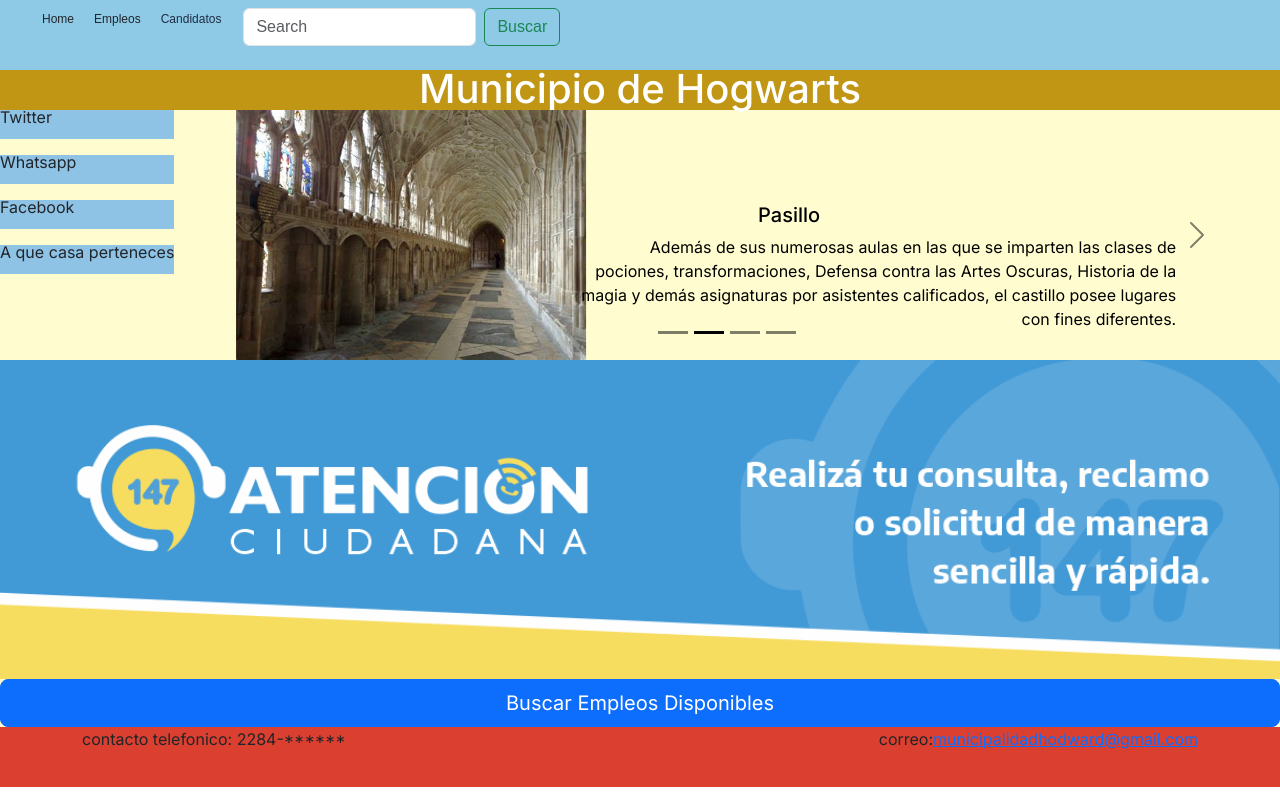
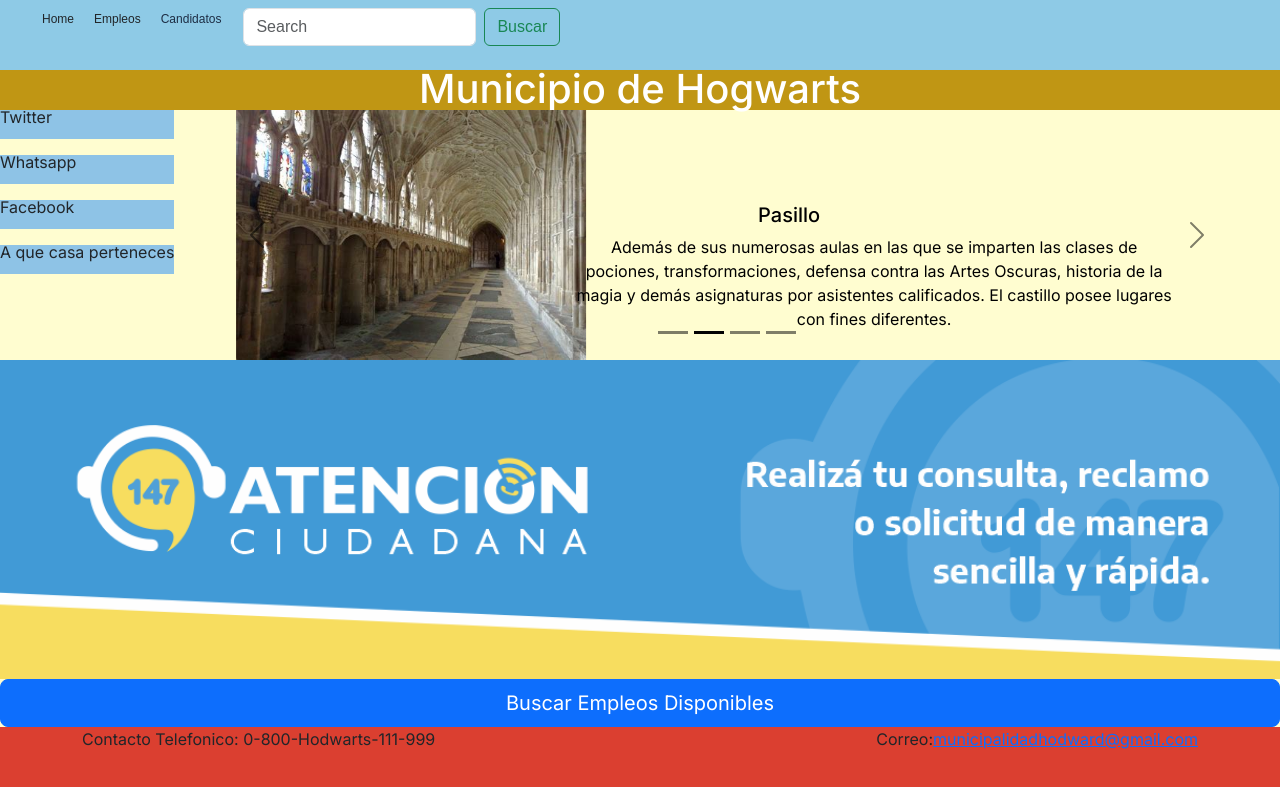
Before and after one commit to CarlosEC29/pag-municipio, a Next.js app: page / in a window 1280 px wide. Built offline with nearby package versions, Linux system fonts and the light colour scheme.

Commit message:
correcion del footer general

```diff
--- a/src/app/(componentes)/generales/footer.tsx
+++ b/src/app/(componentes)/generales/footer.tsx
@@ -5,8 +5,8 @@
   return (
     <footer className="finpagina">{/*le agrego el css */}
       <div className="container">
-        <p className="float-start"> contacto telefonico: 2284-****** </p>
-        <p className="float-end">correo:<a className="link-opacity-50-hover"
+        <p className="float-start"> Contacto Telefonico: 0-800-Hodwarts-111-999 </p>
+        <p className="float-end">Correo:<a className="link-opacity-50-hover"
           href="" target="blank">municipalidadhodward@gmail.com</a></p>{/*al correo lo hago un boton link */}
       </div>
     </footer>
--- a/src/app/(componentes)/home/body.tsx
+++ b/src/app/(componentes)/home/body.tsx
@@ -23,7 +23,7 @@
           />{/*agrege la imagen  */}
           <Carousel.Caption>
             <h5>Territorio</h5>
-            <p className='texto text-right'>Es una escuela a la cual asisten jóvenes magos. El edificio, situado en las colinas de Escocia, es visto como un antiguo edificio en ruinas por las personas ajenas a poderes mágicos. Tiene siete plantas, varias torres, escaleras que cambian de posición y extensos terrenos que contienen un lago, un bosque, y varios invernaderos con fines botánicos</p>
+            <p className='texto text-center'>Es una escuela a la cual asisten jóvenes magos. El edificio, situado en las colinas de Escocia, es visto como un antiguo edificio en ruinas por las personas ajenas a poderes mágicos. Tiene siete plantas, varias torres, escaleras que cambian de posición y extensos terrenos que contienen un lago, un bosque y, varios invernaderos con fines botánicos</p>
           </Carousel.Caption>
         </Carousel.Item>
         <Carousel.Item className='alineacion'>
@@ -34,7 +34,7 @@
           />
           <Carousel.Caption>
             <h5>Pasillo</h5>
-            <p className='texto text-right'> Además de sus numerosas aulas en las que se imparten las clases de pociones, transformaciones, Defensa contra las Artes Oscuras, Historia de la magia y demás asignaturas por asistentes calificados, el castillo posee lugares con fines diferentes.</p>
+            <p className='texto text-center'> Además de sus numerosas aulas en las que se imparten las clases de pociones, transformaciones, defensa contra las Artes Oscuras, historia de la magia y demás asignaturas por asistentes calificados. El castillo posee lugares con fines diferentes.</p>
           </Carousel.Caption>
         </Carousel.Item>
         <Carousel.Item className='alineacion'>
@@ -45,8 +45,8 @@
           />
           <Carousel.Caption>
             <h5>Comedor</h5>
-            <p className='texto text-right'>
-              Hay un amplio comedor para que todos los alumnos y maestros puedan estar alli. con capasidad de 3000 personas
+            <p className='texto text-center'>
+            Hay un amplio comedor para que todos los alumnos y maestros puedan estar allí, con capacidad de 3000 personas.
             </p>
           </Carousel.Caption>
         </Carousel.Item>
@@ -58,8 +58,8 @@
           />
           <Carousel.Caption>
             <h5>Casas de hogwarts</h5>
-            <p className=' texto text-right'>
-              Las casas se llaman Gryffindor, Hufflepuff, Ravenclaw y Slytherin. Mientras estéis en Hogwarts, vuestros triunfos conseguirán que las casas ganen puntos, mientras que cualquier infracción de las reglas hará que los pierdan. Al finalizar el año, la casa que obtenga más puntos será premiada con la copa de la casa, un gran honor
+            <p className=' texto text-center'>
+            Las casas se llaman Gryffindor, Hufflepuff, Ravenclaw y Slytherin. Mientras estéis en Hogwarts, vuestros triunfos conseguirán que las casas ganen puntos, mientras que cualquier infracción de las reglas hará que los pierdan. Al finalizar el año, la casa que obtenga más puntos será premiada con la copa de la casa, un gran honor.
             </p>
           </Carousel.Caption>
         </Carousel.Item>
```
